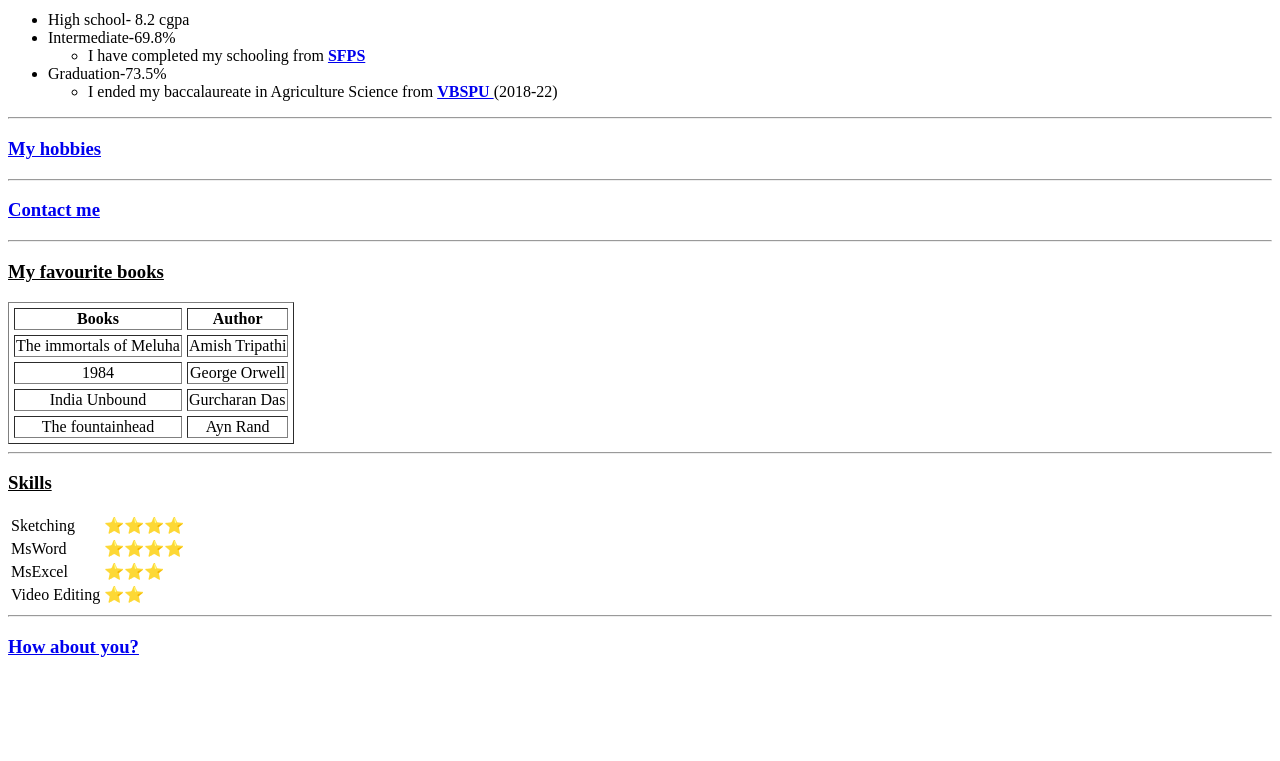
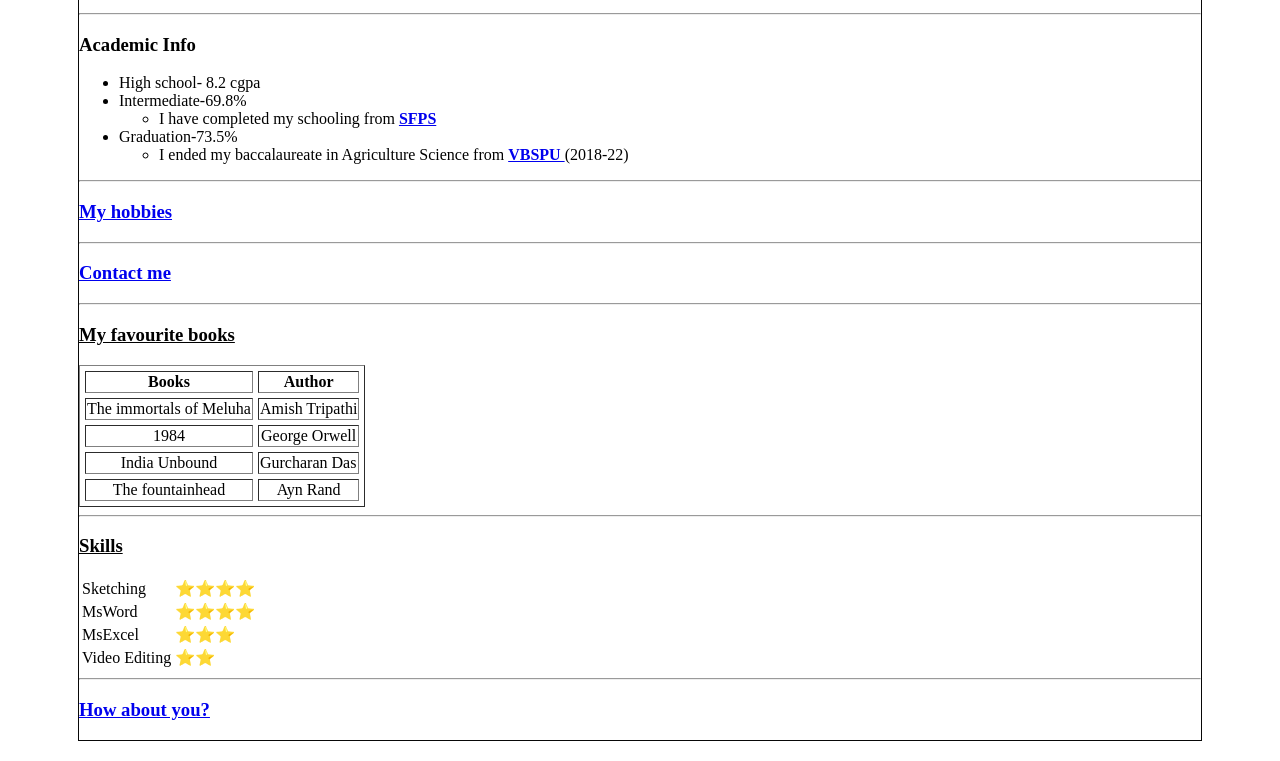
Before and after one commit to srivastavijeta/my-first-webpage, a plain HTML site: page index.html in a window 1280 px wide. Shown: the part 447-1208 px from the top of the page. Before the commit the page ends 1124 px from the top, so only its background shows below. Drawn offline with Linux system fonts and the light colour scheme.

Commit message:
Update index.html

```diff
--- a/index.html
+++ b/index.html
@@ -4,9 +4,16 @@
 <head>
     <meta charset="UTF-8">
     <title>Vijeta</title>
+    <style>
+        div {
+            margin: 70px;
+            border: 1px solid #080808;
+        }
+    </style>
 </head>
 
 <body>
+    <div>
     <img src="123.png" alt="vijeta profile pic" title="vijeta">
     <h1>Vijeta Srivasatava</h1>
     <P><em>I am a <strong>Student</strong></em>👩‍🎓</P>
@@ -65,6 +72,6 @@
     </table>
     <hr>
     <h3><a href="form.html">How about you?</a></h3>
-
+    </div>
 </body>
 </html>
```
